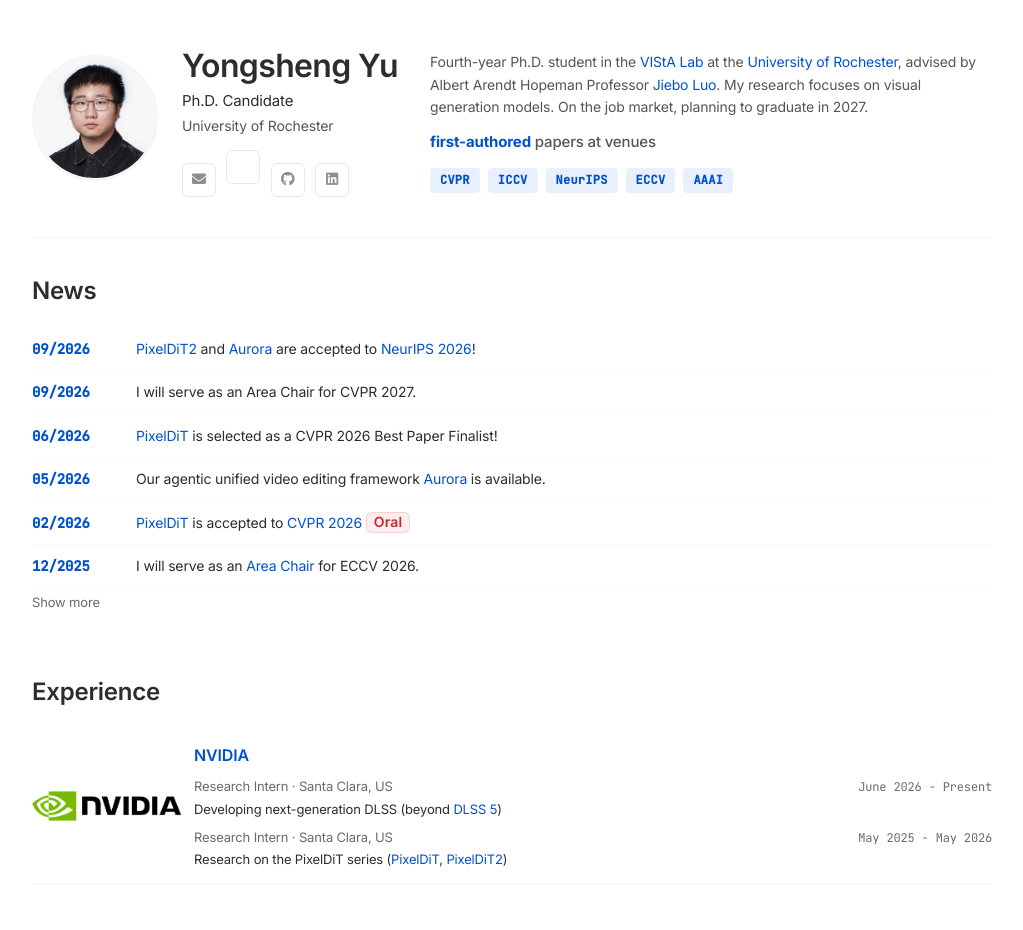
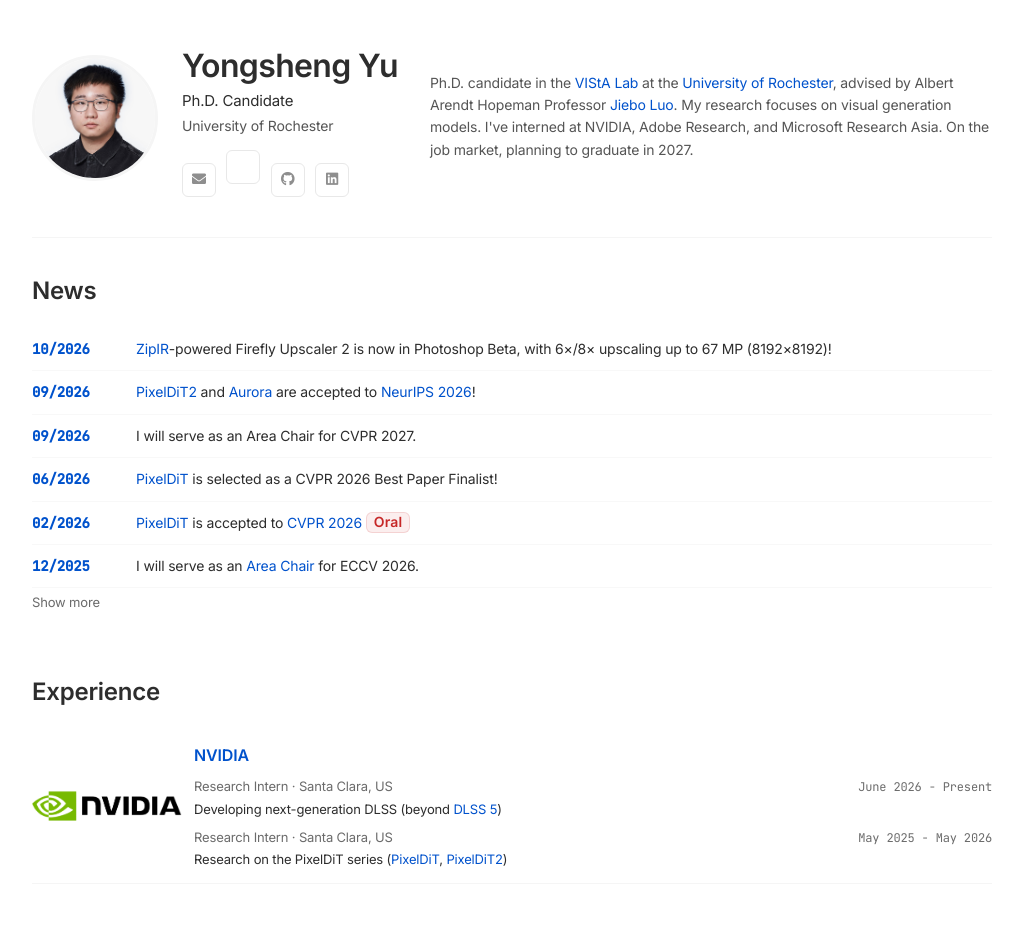
Before and after one commit to yeates/yeates.github.io, a Jekyll site: the page built from index.md, in a window 1280 px wide. Shown: the top 930 px of the page, without its empty margins (128-1151 px from the left). Built offline with Jekyll 4.4.1, drawn with Linux system fonts in a browser that asks for light colours; nearby versions of some CDN libraries; a style sheet for code colours, icons or effects is not loaded; some of the changed text lies outside the part shown.

Commit message:
add teaser videos, zipir shipped in photoshop
- mp4 teasers (webp posters) for pixeldit2, aurora, zipir, mmt, invertfill
- zipir: news item, adobe experience line, publication entry back on the list
- bio: ph.d. candidate, internships; hide the stats headline
- drop the project-lead daggers on omnipaint and promptfix

```diff
--- a/_layouts/homepage.html
+++ b/_layouts/homepage.html
@@ -76,8 +76,8 @@
             </div>
           </div>
           <div class="pub-stats">
-            <p class="header-bio">Fourth-year Ph.D. student in the <a href="https://www.cs.rochester.edu/u/jluo/">VIStA Lab</a> at the <a href="https://www.cs.rochester.edu/">University of Rochester</a>, advised by Albert Arendt Hopeman Professor <a href="https://www.cs.rochester.edu/u/jluo/">Jiebo Luo</a>. My research focuses on visual generation models. On the job market, planning to graduate in 2027.</p>
-            <div class="pub-stats-headline">
+            <p class="header-bio">Ph.D. candidate in the <a href="https://www.cs.rochester.edu/u/jluo/">VIStA Lab</a> at the <a href="https://www.cs.rochester.edu/">University of Rochester</a>, advised by Albert Arendt Hopeman Professor <a href="https://www.cs.rochester.edu/u/jluo/">Jiebo Luo</a>. My research focuses on visual generation models. I've interned at NVIDIA, Adobe Research, and Microsoft Research Asia. On the job market, planning to graduate in 2027.</p>
+            <!-- <div class="pub-stats-headline">
               <div class="pub-stats-desc"><span class="pub-stats-emphasis">first-authored</span> papers at venues</div>
             </div>
             <div class="venue-chips" aria-label="Venues with first-authored papers">
@@ -86,7 +86,7 @@
               <span class="venue-chip">NeurIPS</span>
               <span class="venue-chip">ECCV</span>
               <span class="venue-chip">AAAI</span>
-            </div>
+            </div> -->
           </div>
         </div>
       </header>
--- a/_sass/minimal-light.scss
+++ b/_sass/minimal-light.scss
@@ -198,7 +198,8 @@
   background-color: #F5F5F5;
 }
 
-.pub-image img {
+.pub-image img,
+.pub-image video {
   width: 100%;
   height: auto;
   object-fit: contain;
@@ -293,7 +294,8 @@
     height: auto;
   }
 
-  .pub-image img {
+  .pub-image img,
+  .pub-image video {
     height: auto;
   }
 
--- a/index.md
+++ b/index.md
@@ -9,6 +9,11 @@
 ## News
 
 <div class="news-list" id="news-list">
+
+<div class="news-item">
+<div class="news-date">10/2026</div>
+<div class="news-content"><a href="https://arxiv.org/abs/2504.08591">ZipIR</a>-powered Firefly Upscaler 2 is now in Photoshop Beta, with 6×/8× upscaling up to 67 MP (8192×8192)!</div>
+</div>
 
 <div class="news-item">
 <div class="news-date">09/2026</div>
@@ -25,10 +30,10 @@
 <div class="news-content"><a href="https://arxiv.org/pdf/2511.20645">PixelDiT</a> is selected as a CVPR 2026 Best Paper Finalist!</div>
 </div>
 
-<div class="news-item">
+<!-- <div class="news-item">
 <div class="news-date">05/2026</div>
 <div class="news-content">Our agentic unified video editing framework <a href="https://arxiv.org/abs/2605.18748">Aurora</a> is available. </div>
-</div>
+</div> -->
 
 <div class="news-item">
 <div class="news-date">02/2026</div>
@@ -113,6 +118,7 @@
         <div class="exp-duration">May 2024 - Apr 2025</div>
       </div>
       <div class="exp-role">Research Intern · San Jose, US</div>
+      <div class="exp-topic">Research on high-resolution image restoration (<a href="https://arxiv.org/abs/2504.08591">ZipIR</a>), now shipped in Adobe Photoshop</div>
     </div>
   </div>
   <div class="exp-card">
@@ -135,7 +141,7 @@
 <div class="publication-item">
 <div class="pub-row first-author">
 <div class="pub-image">
-<img src="assets/img/pixeldit2_teaser.png" alt="PixelDiT2 architecture">
+<video src="assets/img/pixeldit2_teaser.mp4" poster="assets/img/pixeldit2_teaser_poster.webp" width="960" height="480" autoplay loop muted playsinline aria-label="PixelDiT2 architecture and convergence versus PixelDiT"></video>
 </div>
 <div class="pub-content">
 <div class="pub-venue"><span class="venue-badge">NeurIPS 2026</span><a href="https://github.com/NVlabs/PixelDiT"><img src="https://img.shields.io/github/stars/NVlabs/PixelDiT?style=social" alt="GitHub stars" style="vertical-align: middle; margin-left: 10px;"></a></div>
@@ -178,7 +184,7 @@
 <div class="publication-item">
 <div class="pub-row first-author">
 <div class="pub-image">
-<img src="assets/img/aurora_teaser.gif" alt="Aurora">
+<video src="assets/img/aurora_teaser.mp4" poster="assets/img/aurora_teaser_poster.webp" width="960" height="480" autoplay loop muted playsinline aria-label="Aurora pipeline, training stages, and editing results"></video>
 </div>
 <div class="pub-content">
 <div class="pub-venue"><span class="venue-badge">NeurIPS 2026</span> <a href="https://github.com/yeates/Aurora"><img src="https://img.shields.io/github/stars/yeates/Aurora?style=social" alt="GitHub stars" style="vertical-align: middle; margin-left: 10px;"></a></div>
@@ -224,8 +230,8 @@
 <div class="pub-content">
 <div class="pub-venue"><span class="venue-badge">ICCV 2025</span> <a href="https://github.com/yeates/OmniPaint"><img src="https://img.shields.io/github/stars/yeates/OmniPaint?style=social" alt="GitHub stars" style="vertical-align: middle; margin-left: 10px;"></a></div>
 <div class="pub-title"><a href="https://arxiv.org/abs/2503.08677">OmniPaint: Mastering Object-Oriented Editing via Disentangled Insertion-Removal Inpainting</a></div>
-<div class="pub-authors"><strong>Yongsheng Yu</strong>*<sup>&dagger;</sup>, Ziyun Zeng*, Haitian Zheng, Jiebo Luo</div>
-<div class="pub-note"><sup>&dagger;</sup> Project lead</div>
+<div class="pub-authors"><strong>Yongsheng Yu</strong>*, Ziyun Zeng*, Haitian Zheng, Jiebo Luo</div>
+<!-- <div class="pub-note"><sup>&dagger;</sup> Project lead</div> -->
 <div class="venue-full">IEEE/CVF International Conference on Computer Vision (ICCV), 2025</div>
 <div class="pub-links">
 <a href="https://www.yongshengyu.com/OmniPaint-Page/"><i class="fas fa-globe"></i> Project</a>
@@ -276,24 +282,23 @@
 </div>
 -->
 
-<!-- ZipIR (arXiv 2504.08591)
 <div class="publication-item">
 <div class="pub-row first-author">
 <div class="pub-image">
-<img src="https://s2.loli.net/2025/04/14/1TYjHhpcwQ7u2vF.jpg" alt="ZipIR">
+<video src="assets/img/zipir_teaser.mp4" poster="assets/img/zipir_teaser_poster.webp" width="960" height="540" autoplay loop muted playsinline aria-label="ZipIR-powered Firefly Upscaler 2 in Photoshop"></video>
 </div>
 <div class="pub-content">
-<div class="pub-venue"><span class="venue-badge submission">arXiv 2504.08591</span></div>
+<div class="pub-venue"><span class="venue-badge submission">arXiv 2504.08591</span> <span class="venue-badge award">Shipped in Photoshop</span></div>
 <div class="pub-title"><a href="https://arxiv.org/abs/2504.08591">ZipIR: Latent Pyramid Diffusion Transformer for High-Resolution Image Restoration</a></div>
 <div class="pub-authors"><strong>Yongsheng Yu</strong>, Haitian Zheng, Zhifei Zhang, Jianming Zhang, Yuqian Zhou, Connelly Barnes, Yuchen Liu, Wei Xiong, Zhe Lin, Jiebo Luo</div>
-<div class="venue-full">arXiv preprint, 2025</div>
+<div class="pub-note">Powers Adobe Firefly Upscaler 2 (Generative Upscale) in Photoshop Beta, 2026 · U.S. Patent App. No. 19/190,281</div>
+<!-- <div class="venue-full">arXiv preprint, 2025</div> -->
 <div class="pub-links">
 <a href="https://arxiv.org/pdf/2504.08591"><i class="fas fa-file-pdf"></i> PDF</a>
 </div>
 </div>
 </div>
 </div>
--->
 
 <div class="publication-item">
 <div class="pub-row co-first">
@@ -303,8 +308,8 @@
 <div class="pub-content">
 <div class="pub-venue"><span class="venue-badge">NeurIPS 2024</span> <a href="https://github.com/yeates/PromptFix"><img src="https://img.shields.io/github/stars/yeates/PromptFix?style=social" alt="GitHub stars" style="vertical-align: middle; margin-left: 10px;"></a></div>
 <div class="pub-title"><a href="https://arxiv.org/abs/2405.16785">PromptFix: You Prompt and We Fix the Photo</a></div>
-<div class="pub-authors"><strong>Yongsheng Yu</strong>*<sup>&dagger;</sup>, Ziyun Zeng*, Hang Hua, Jianlong Fu, Jiebo Luo</div>
-<div class="pub-note"><sup>&dagger;</sup> Project lead</div>
+<div class="pub-authors"><strong>Yongsheng Yu</strong>*, Ziyun Zeng*, Hang Hua, Jianlong Fu, Jiebo Luo</div>
+<!-- <div class="pub-note"><sup>&dagger;</sup> Project lead</div> -->
 <div class="venue-full">Annual Conference on Neural Information Processing Systems (NeurIPS), 2024</div>
 <div class="pub-links">
 <a href="https://www.yongshengyu.com/PromptFix-Page/"><i class="fas fa-globe"></i> Project</a>
@@ -380,7 +385,7 @@
 <div class="publication-item">
 <div class="pub-row first-author">
 <div class="pub-image">
-<img src="https://s2.loli.net/2022/07/26/P87oHlKk1tNDxrG.png" alt="Unbiased Multi-Modality">
+<video src="assets/img/mmt_teaser.mp4" poster="assets/img/mmt_teaser_poster.webp" width="960" height="480" autoplay loop muted playsinline aria-label="MMT decoding edge and semantic maps from masked images and completing RGB, edges and semantics jointly"></video>
 </div>
 <div class="pub-content">
 <div class="pub-venue"><span class="venue-badge">ECCV 2022</span></div>
@@ -398,7 +403,7 @@
 <div class="publication-item">
 <div class="pub-row first-author">
 <div class="pub-image">
-<img src="https://s2.loli.net/2022/07/26/Ppk4TmYCqyvf7Zl.png" alt="High-Fidelity Inpainting">
+<video src="assets/img/invertfill_teaser.mp4" poster="assets/img/invertfill_teaser_poster.webp" width="960" height="480" autoplay loop muted playsinline aria-label="InvertFill: inverting the masked image into W+, pre-modulation of the style code, the soft-update mean latent, and the F&amp;W+ latent space that closes the gap between GAN inversion and inpainting"></video>
 </div>
 <div class="pub-content">
 <div class="pub-venue"><span class="venue-badge">ECCV 2022</span></div>
```
Also changed, not shown: assets/img/aurora_teaser_poster.webp (added), assets/img/invertfill_teaser_poster.webp (added), assets/img/mmt_teaser_poster.webp (added), assets/img/pixeldit2_teaser_poster.webp (added), assets/img/zipir_teaser_poster.webp (added), 5 other files.
